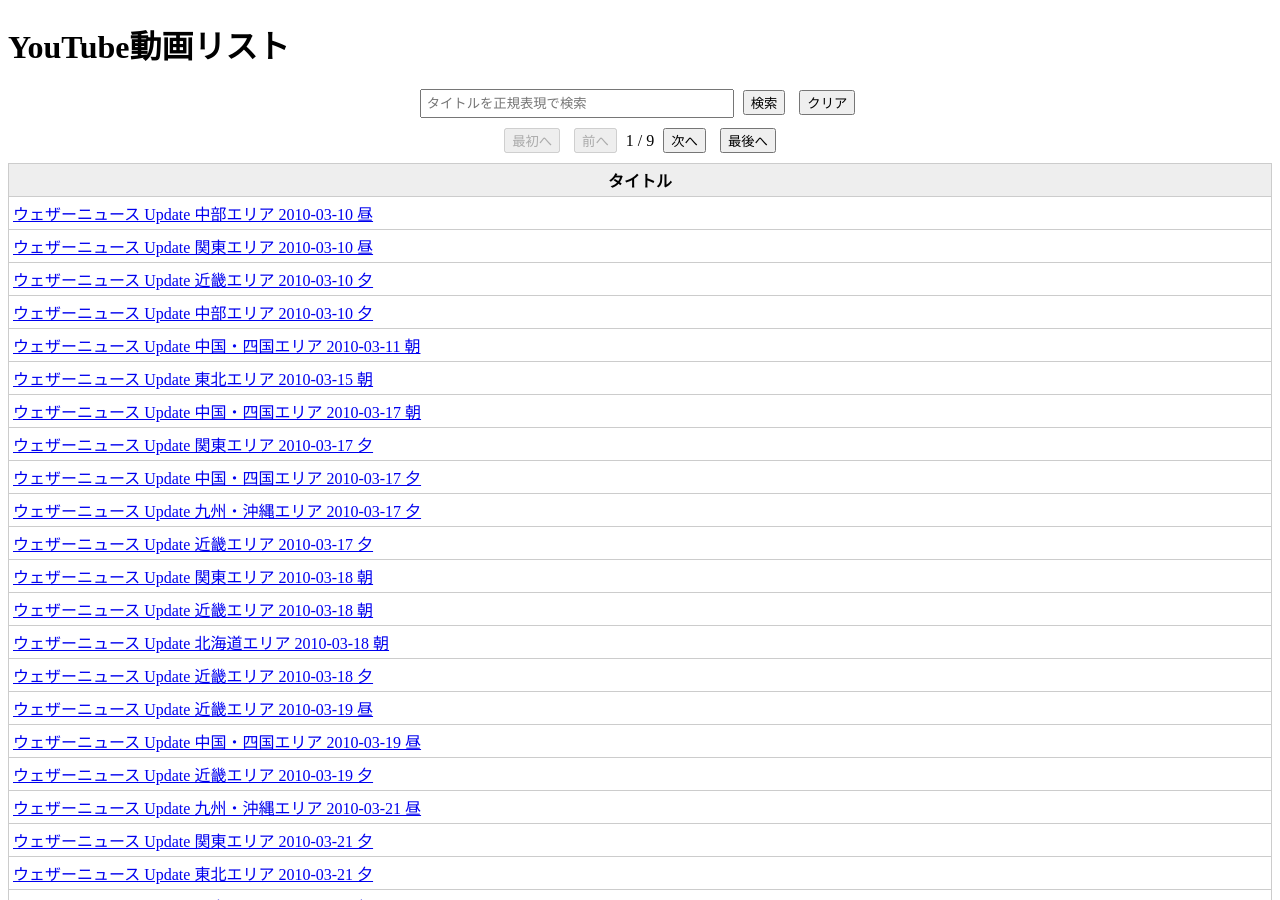
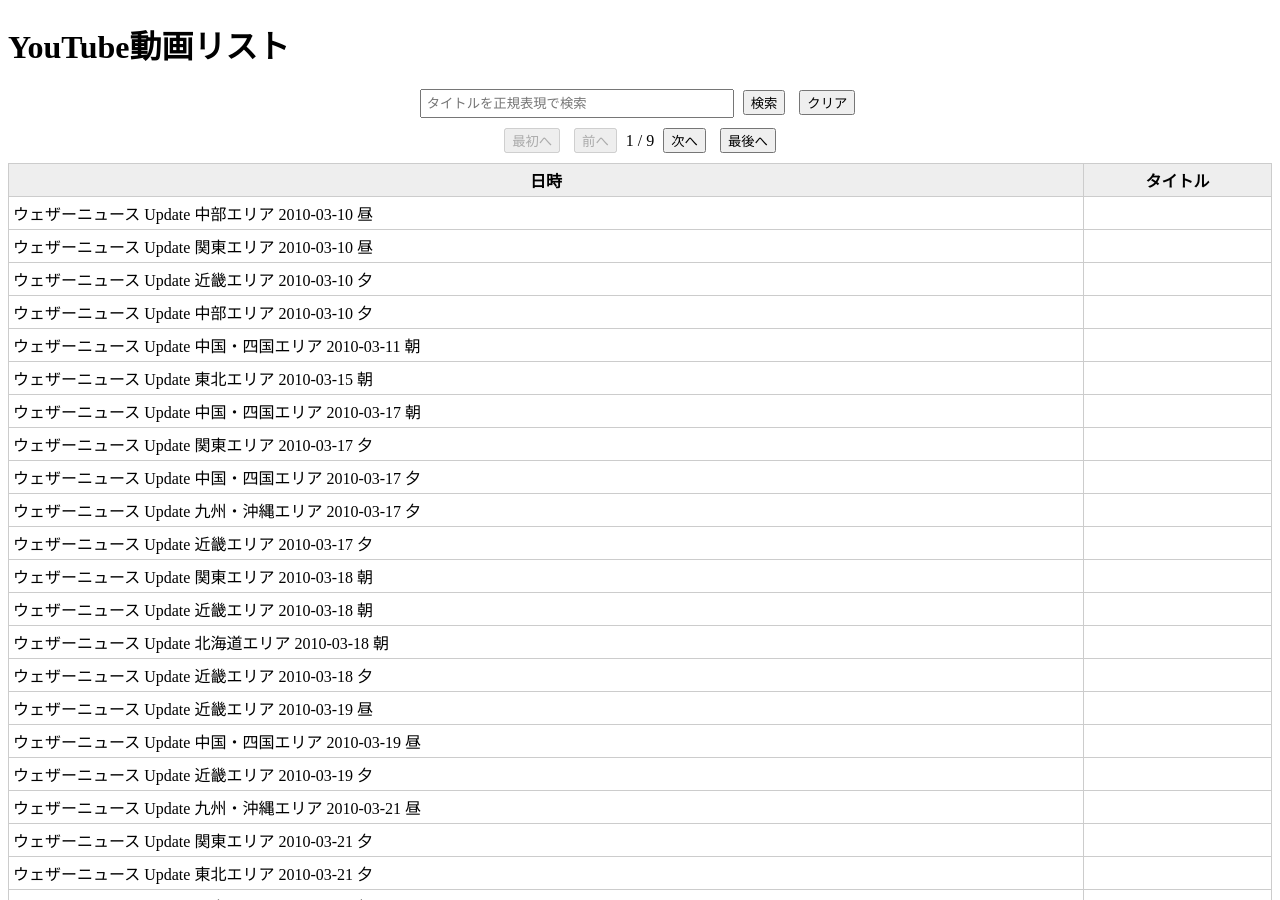
Before and after one commit to boxpush/b, a Jekyll site: the page tesst/link_test.html, which Jekyll copies as it is, in a window 1280 px wide and 900 px high. Built offline with Jekyll 4.4.1, drawn with Linux system fonts in a browser that asks for light colours.

Commit message:
Update link_test.html

```diff
--- a/tesst/link_test.html
+++ b/tesst/link_test.html
@@ -33,7 +33,10 @@
   <div id="loading">読み込み中...</div>
   <table id="videoTable" style="display:none;">
     <thead>
-      <tr><th>タイトル</th></tr>
+      <tr>
+        <th>日時</th>
+        <th>タイトル</th>
+      </tr>
     </thead>
     <tbody></tbody>
   </table>
@@ -72,8 +75,15 @@
       const start = (page - 1) * PAGE_SIZE;
       const end = Math.min(start + PAGE_SIZE, data.length);
       for (let i = start; i < end; i++) {
-        const [videoId, title] = data[i];
+        const [videoId, date, title] = data[i];
         const tr = document.createElement('tr');
+
+        // 日時セル
+        const dateTd = document.createElement('td');
+        dateTd.textContent = date;
+        tr.appendChild(dateTd);
+
+        // タイトルセル
         const titleTd = document.createElement('td');
         const a = document.createElement('a');
         a.href = `https://www.youtube.com/watch?v=${videoId}`;
@@ -82,6 +92,7 @@
         a.textContent = title;
         titleTd.appendChild(a);
         tr.appendChild(titleTd);
+
         tbody.appendChild(tr);
       }
 
```
Also changed, not shown: other parts of tesst/link_test.html (+1 -1 lines).
